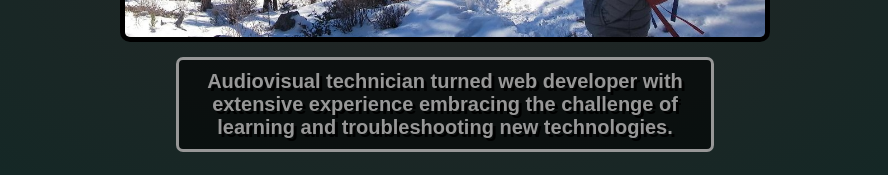
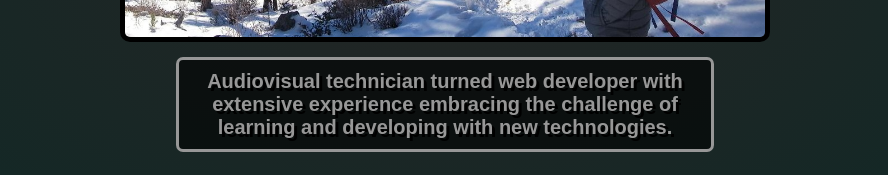
Before and after one commit to T0mWhite/portfolio, a React (Create React App) app: page / in a window 1280 px wide. Shown: the part 398-573 px from the top of the page, without its empty margins (195-1083 px from the left). Built offline with nearby package versions, Linux system fonts and the light colour scheme.

Commit message:
Change homepage wording

```diff
--- a/src/components/pages/Home.js
+++ b/src/components/pages/Home.js
@@ -11,7 +11,7 @@ export default function Home() {
         <div className="home__text">
           <h2>
             Audiovisual technician turned web developer with extensive experience embracing the challenge of
-            learning and troubleshooting new technologies.
+            learning and developing with new technologies.
           </h2>
         </div>
       </main>
```
